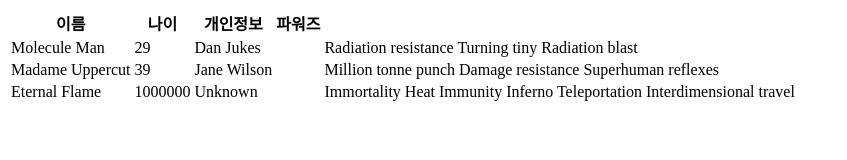
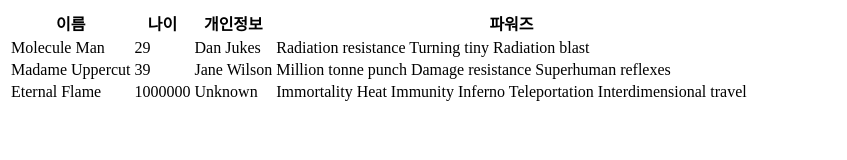
Before and after one commit to syh1011/WebService, a plain HTML site: page javascript/step07.html in a window 1280 px wide. Shown: the whole page, without its empty margins (0-847 px from the left). Drawn offline with Linux system fonts and the light colour scheme.

Commit message:
2021-06-03-v3

```diff
--- a/javascript/step07.html
+++ b/javascript/step07.html
@@ -93,7 +93,7 @@
 
         html += "<td>";
         let secretIdentity = memberObj.secretIdentity;
-        html += secretIdentity+"<td>";
+        html += secretIdentity+"</td>";
 
         html += "<td>";
         const powersArray = memberObj.powers;
@@ -102,7 +102,7 @@
             console.log(power)
             html += power +" ";
         }
-        html += "<td>";
+        html += "</td>";
         html += "</tr>";
     }
     html += "</table>";
```
